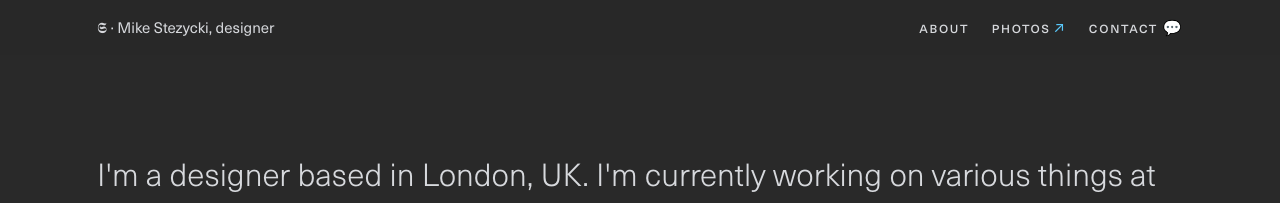
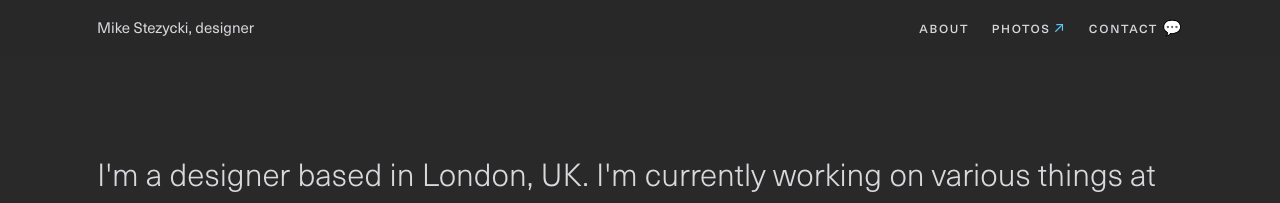
Before and after one commit to mr-stezz/mr-stezz.github.io, a Jekyll site: the page built from index.html, in a window 1280 px wide. Shown: the top 203 px of the page. Built offline with Jekyll 4.4.1, drawn with Linux system fonts in a browser that asks for light colours.

Commit message:
Hide the nav glyph

```diff
--- a/_includes/_structure.page-header.html
+++ b/_includes/_structure.page-header.html
@@ -1,6 +1,6 @@
 <header class="page-header" role="banner">
   <nav class="wrapper" role="navigation">
-    <a href="/" class="nav-logo" title="[dih-zahy-ner]&#013;noun&#013;1.&#009;a person who devises or executes designs, especially one who creates forms, structures, and patterns, as for works of art or machines.&#013;2.&#009;a schemer, intriguer, or plotter."><h1 class="nav-title"><span class="nav-glyph">𝕾</span><span class="nav-title--hidden-1" aria-hidden="true">Stez</span><span class="nav-title--hidden-2">Mike Stezycki</span><span class="nav-title--hidden-3">, designer</span></h1></a>
+    <a href="/" class="nav-logo" title="[dih-zahy-ner]&#013;noun&#013;1.&#009;a person who devises or executes designs, especially one who creates forms, structures, and patterns, as for works of art or machines.&#013;2.&#009;a schemer, intriguer, or plotter."><h1 class="nav-title"><!-- <span class="nav-glyph">𝕾</span> --><span class="nav-title--hidden-1" aria-hidden="true">Stez</span><span class="nav-title--hidden-2">Mike Stezycki</span><span class="nav-title--hidden-3">, designer</span></h1></a>
     {% assign pages_list = site.pages %}
     {% assign group = 'navigation' %}
     {% include _structure.page_list.html %}
```
